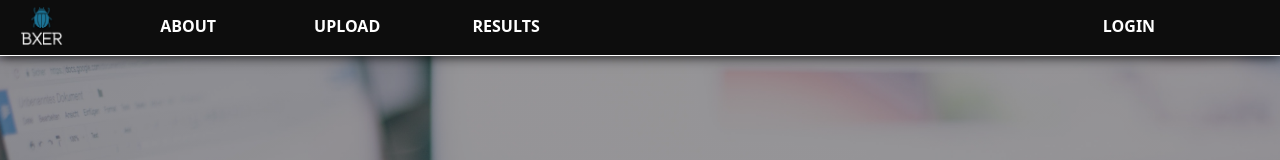
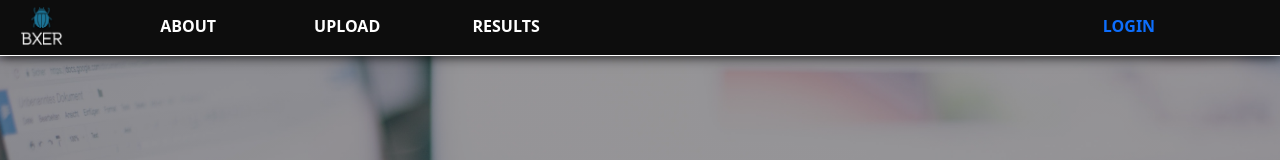
Before and after one commit to luyangliuable/usability-accessibility-testing-app, a React (Create React App) app in the folder Website/: page / in a window 1280 px wide. Shown: the top 160 px of the page. Built offline with nearby package versions, Linux system fonts and the light colour scheme.

Commit message:
adds color for current page in toolbar

```diff
--- a/Website/src/ToolBar/ToolBar.js
+++ b/Website/src/ToolBar/ToolBar.js
@@ -20,24 +20,24 @@ export default function ToolBar() {
         <Col xs={9} className="middle-bar" id="nav">
           <Col>
             <Link to={"./about"}>
-              <h1>ABOUT</h1>
+              <h1><a href="#">ABOUT</a></h1>
             </Link>
           </Col>
           <Col>
             <Link to={"./upload"}>
-              <h1>UPLOAD</h1>
+              <h1><a href="#">UPLOAD</a></h1>
             </Link>
           </Col>
           <Col>
             <Link to={"./results"}>
-              <h1>RESULTS</h1>
+              <h1><a href="#">RESULTS</a></h1>
             </Link>
           </Col>
           <Col xs={6}></Col>
         </Col>
         <Col xs={1}>
           <Link to={"./login"}>
-            <h1>LOGIN</h1>
+            <h1><a href="#">LOGIN</a></h1>
           </Link>
         </Col>
       </Row>
```
